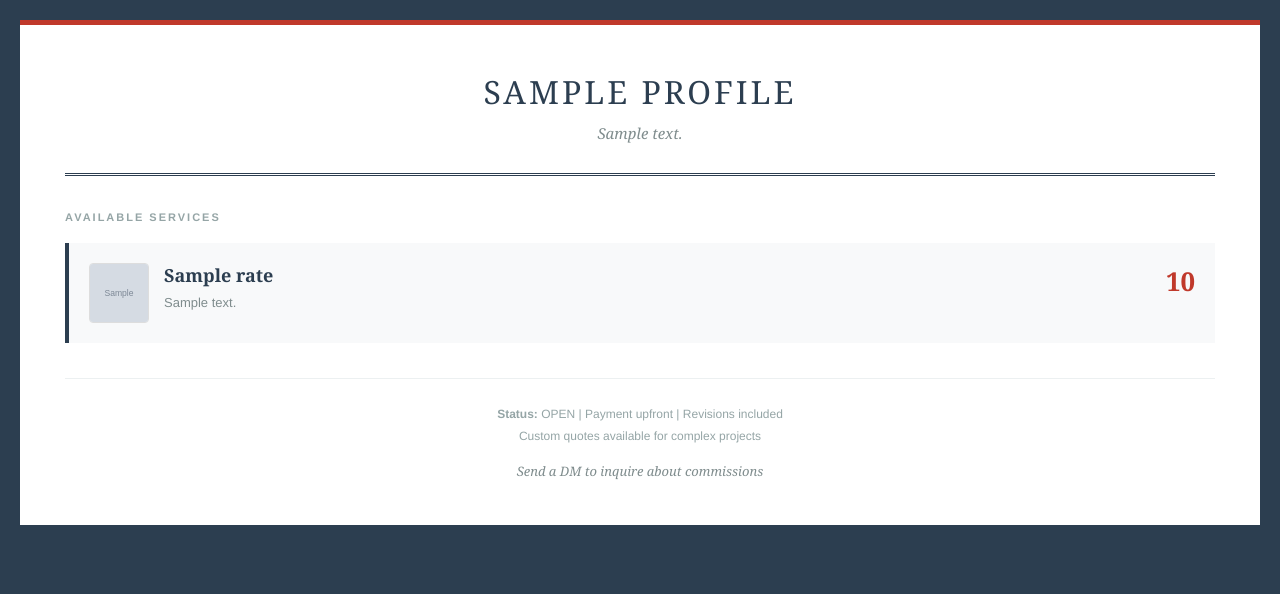
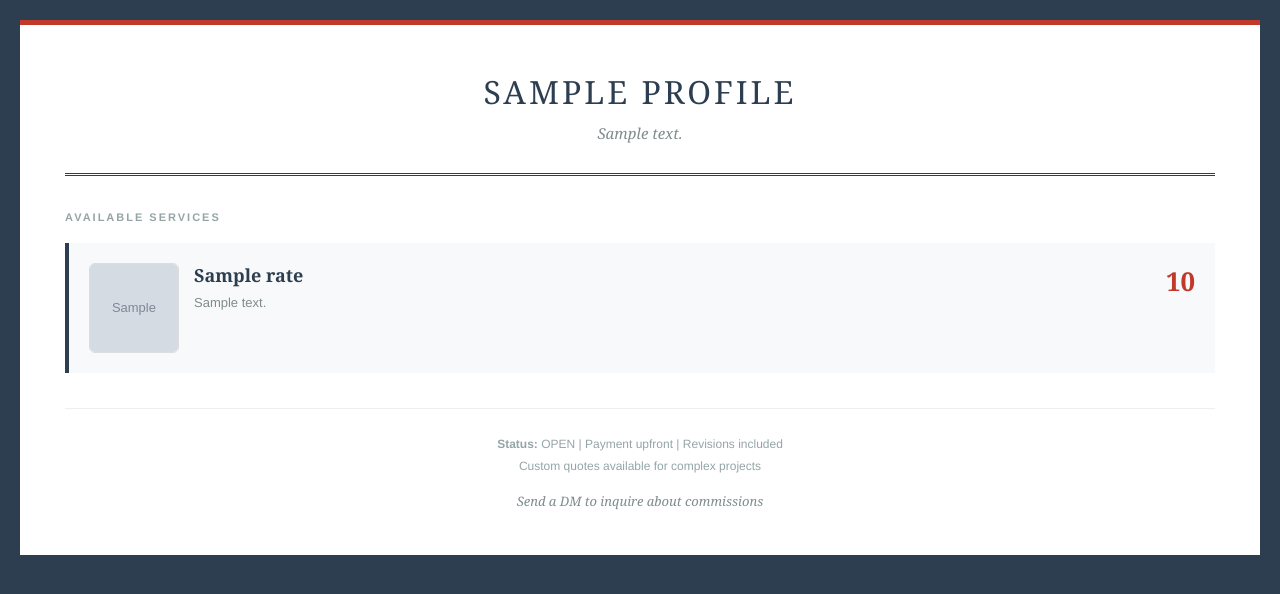
Before and after one commit to Cyanifyde/discbot.py3, a Python web app: template templates/renders/rate_card_detailed.html in a window 1280 px wide. Shown: the top 594 px of the page. Run offline with Jinja, Linux system fonts and the light colour scheme; the template is opened without the code that fills it: most values are stand-ins (such as "Sample title", 1, 10 or a date in 2020); grey boxes marked "Sample" are stand-in pictures.

Commit message:
fix: update thumbnail sizes and border radius for improved visual consistency across rate card templates

```diff
--- a/templates/renders/rate_card_colorful.html
+++ b/templates/renders/rate_card_colorful.html
@@ -82,10 +82,10 @@
             gap: 12px;
         }
         .rate-thumbnail {
-            width: 45px;
-            height: 45px;
+            width: 70px;
+            height: 70px;
             object-fit: cover;
-            border-radius: 6px;
+            border-radius: 8px;
             border: 2px solid rgba(255,255,255,0.3);
             flex-shrink: 0;
         }
--- a/templates/renders/rate_card_detailed.html
+++ b/templates/renders/rate_card_detailed.html
@@ -67,10 +67,10 @@
             gap: 15px;
         }
         .rate-thumbnail {
-            width: 60px;
-            height: 60px;
+            width: 90px;
+            height: 90px;
             object-fit: cover;
-            border-radius: 4px;
+            border-radius: 6px;
             border: 1px solid #ddd;
             flex-shrink: 0;
         }
--- a/templates/renders/rate_card_minimal.html
+++ b/templates/renders/rate_card_minimal.html
@@ -64,10 +64,10 @@
             flex: 1;
         }
         .rate-thumbnail {
-            width: 50px;
-            height: 50px;
+            width: 80px;
+            height: 80px;
             object-fit: cover;
-            border-radius: 6px;
+            border-radius: 8px;
             border: 1px solid #e5e7eb;
             flex-shrink: 0;
         }
--- a/templates/renders/rate_card_professional.html
+++ b/templates/renders/rate_card_professional.html
@@ -59,10 +59,10 @@
             text-align: center;
         }
         .service-thumbnail {
-            width: 80px;
-            height: 80px;
+            width: 100px;
+            height: 100px;
             object-fit: cover;
-            border-radius: 8px;
+            border-radius: 10px;
             border: 1px solid #e5e7eb;
             margin-bottom: 15px;
         }
```
